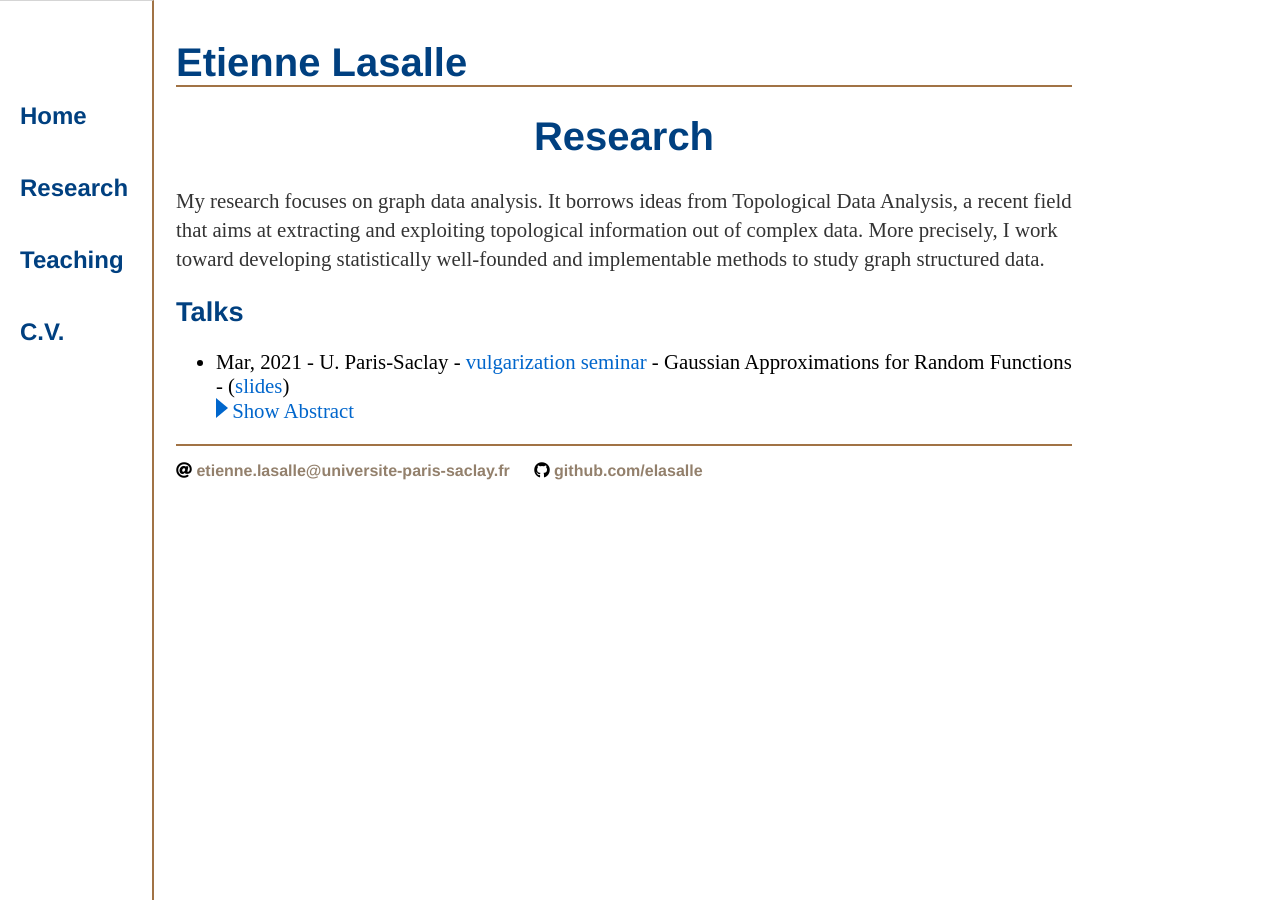
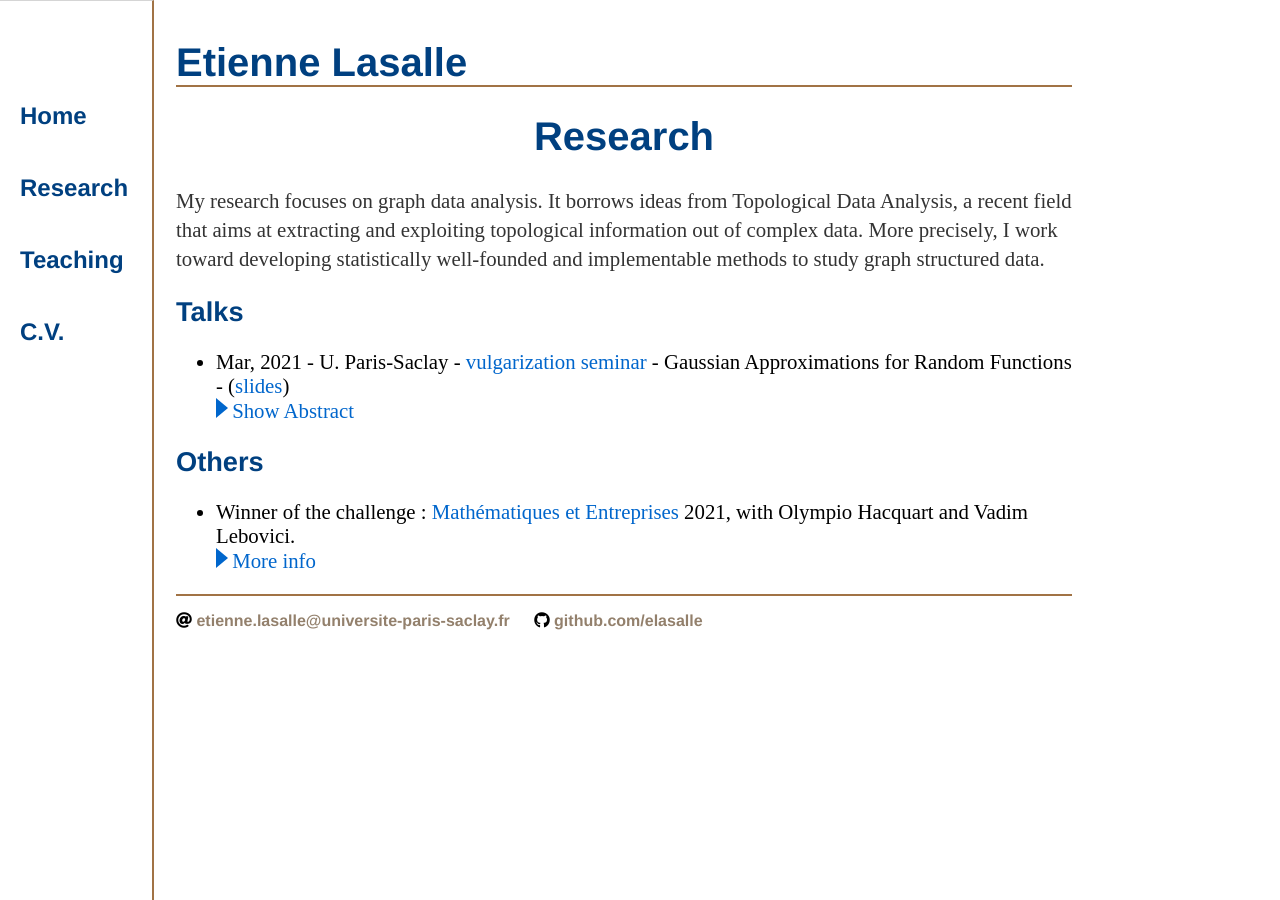
Before and after one commit to elasalle/elasalle.github.io, a Jekyll site: the page built from research/index.html, in a window 1280 px wide. Built offline with Jekyll 4.4.1, drawn with Linux system fonts in a browser that asks for light colours.

Commit message:
add challenge

```diff
--- a/research/index.html
+++ b/research/index.html
@@ -26,4 +26,18 @@ title: Etienne Lasalle, Research
       </p>
     </li>
   </ul>
+
+  <h2 class="title2">Others</h2>
+  <ul class="normalsize">
+    <li> Winner of the challenge : <a href="https://challenge-maths.sciencesconf.org/"> Mathématiques et Entreprises </a> 2021, with Olympio Hacquart and Vadim Lebovici.
+      <button class="showhide challenge" onclick="switchDisplayByClassName('challenge')" style="display: block;"><div class="arrow-right"></div>More info<span class="dots">...</span></button>
+      <button class="showhide challenge" onclick="switchDisplayByClassName('challenge')" style="display : none;"><div class="arrow-top"></div>Hide</button>
+      <p class="abstracttext challenge" style="display : none;">
+        Subject proposed by french company <a href="https://eurecam.net/en/">Eurecam</a> : Reconstruction of trajectories from real life 3D detections of people.
+        We choose to use optimal transport with boundary to reconstruct trajectories frame by frame. We proposed an ad hoc minimization problem.
+        Pre-processing and post-processing steps were implemented to obtain better reconstructions.
+        Our work can be found <a href="https://github.com/elasalle/challengeMathEntreprises">here</a>.
+      </p>
+    </li>
+  </ul>
 </div><!-- /.blurb -->
```
